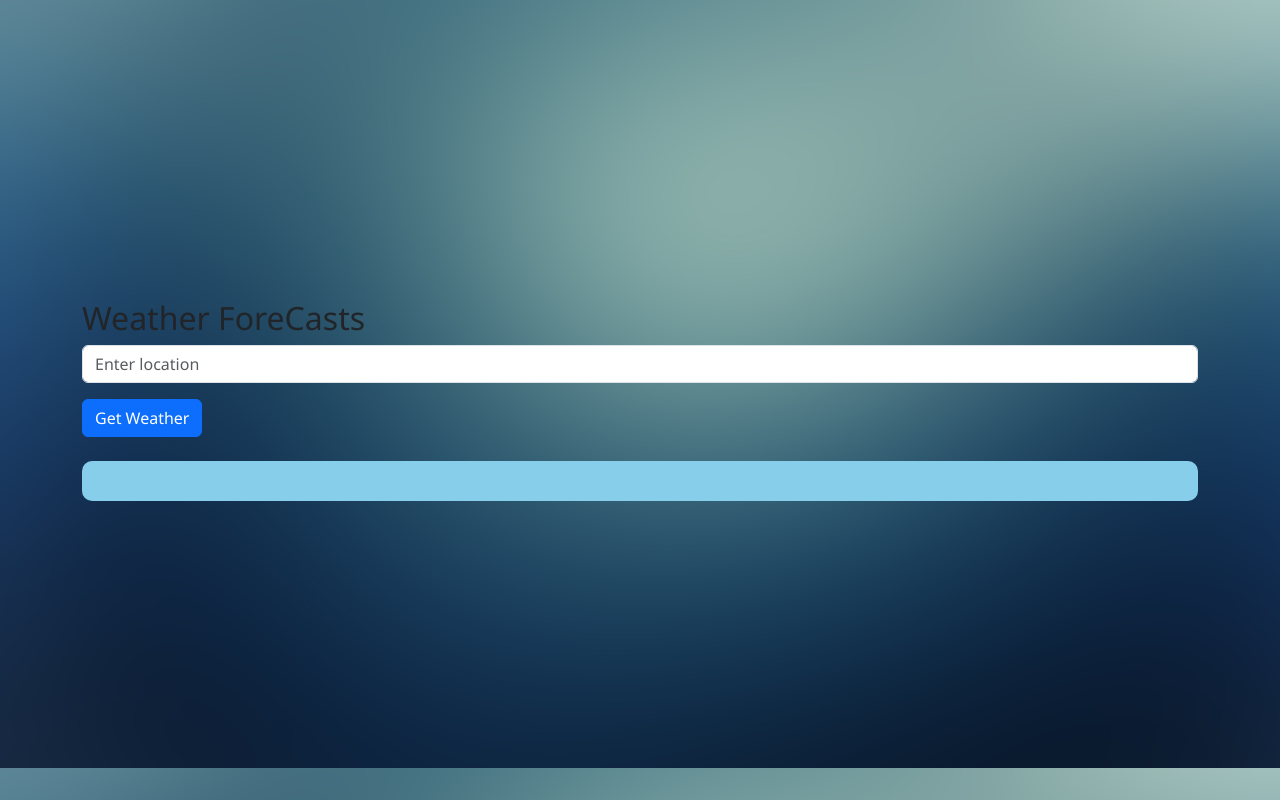
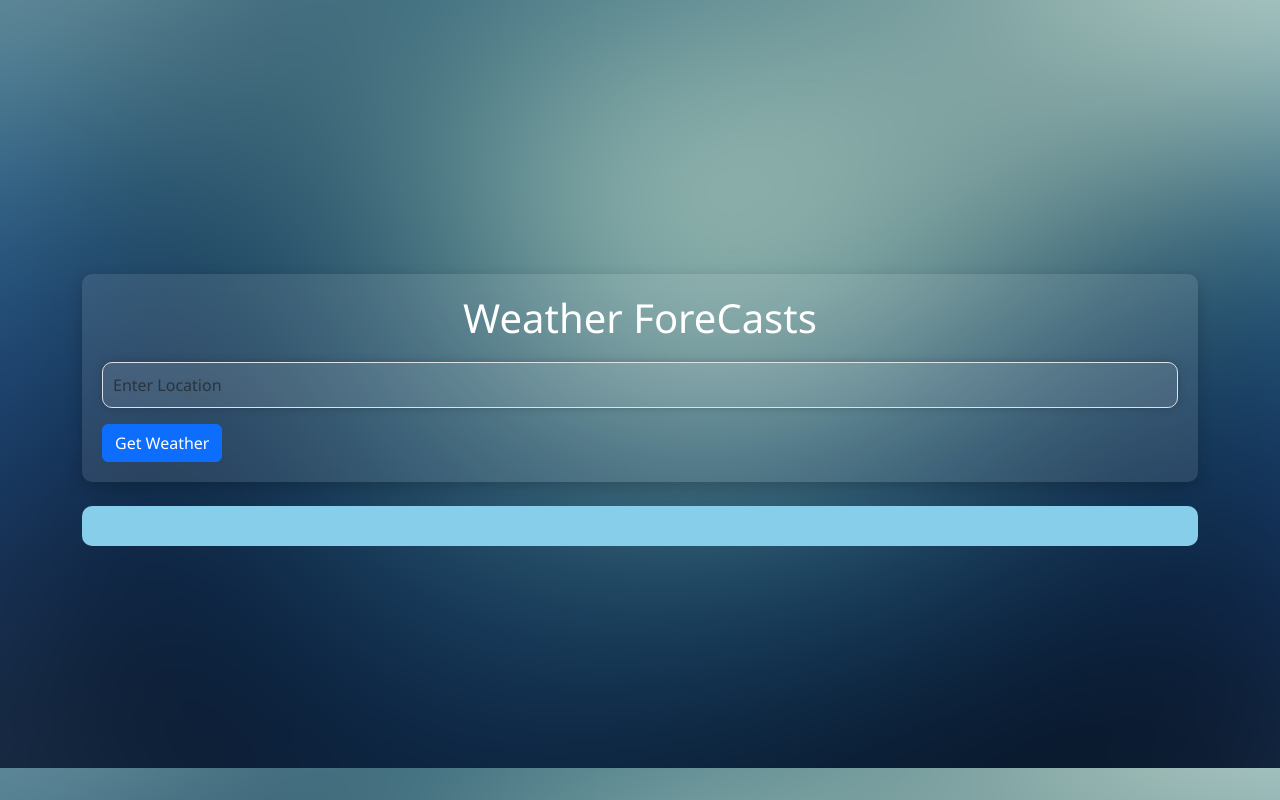
Before and after one commit to Kohl-codes/weather-app, a plain HTML site: page index.html in a window 1280 px wide. Drawn offline with nearby package versions, Linux system fonts and the light colour scheme.

Commit message:
updated des

```diff
--- a/index.css
+++ b/index.css
@@ -9,9 +9,31 @@ body {
 }
 
 h1 {
-    color: #6d28d9;
+    color: #ffffff;
     font-size: 2.5em;
     margin-bottom: 20px;
+    text-align: center;
+}
+
+.form-input{
+    border-radius: 8px;
+    padding: 20px;
+    margin-top: 20px;
+    background: rgba(255, 255, 255, 0.1);
+    border-radius: 10px;
+    box-shadow: 0 5px 15px rgba(0, 0, 0, 0.2);
+    color: black;
+    backdrop-filter: blur(10px);
+
+}
+
+.form-input .form-control {
+    background-color: rgba(255, 255, 255, 0.1);
+    padding: 10px;
+    border-radius: 10px;
+    box-shadow: 0 0 10px rgba(0, 0, 0, 0.2);
+    width: 100%;
+    text-align:left;
 }
 
 /* Container for the weather data */
--- a/index.html
+++ b/index.html
@@ -11,10 +11,12 @@
 <body>
 
     <div class="container">
-         <h2>Weather ForeCasts</h2>
-            <input type="text" id="location" placeholder="Enter location" class="form-control mb-3">
-            <button id="get-weather-btn" class="btn btn-primary" onclick="getWeather()"> Get Weather</button>
-            <div id="weather-result" class="mt-4 weather-display"></div>
+            <div class="form-input">
+                <h1>Weather ForeCasts</h1>
+                <input type="text" id="location" placeholder="Enter Location" class="form-control mb-3">
+                <button id="get-weather-btn" class="btn btn-primary" onclick="getWeather()"> Get Weather</button>
+            </div>
+        <div id="weather-result" class="mt-4 weather-display"></div>
     </div>
 
 
```
